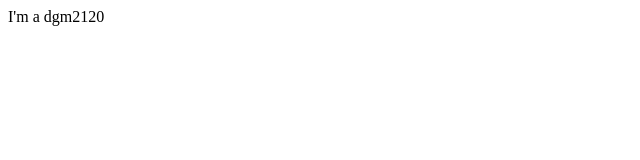
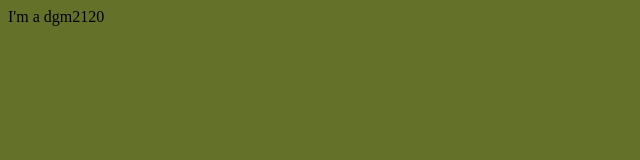
Before and after one commit to cedwards776/DGM2120-Actual, a plain HTML site: page index.html in a window 1280 px wide. Shown: the whole page, without its empty margins (0-640 px from the left). Drawn offline with Linux system fonts and the light colour scheme.

Commit message:
1 file modified, 1 added

```diff
--- a/index.html
+++ b/index.html
@@ -1,6 +1,7 @@
 <html>
   <head>
     <title>DGM 2120</title>
+    <link rel="stylesheet" href="styles.css"/>
   </head>
   <body>
     I'm a dgm2120
--- /dev/null
+++ b/styles.css
@@ -0,0 +1,3 @@
+body {
+  background-color: #647129;
+}
```
